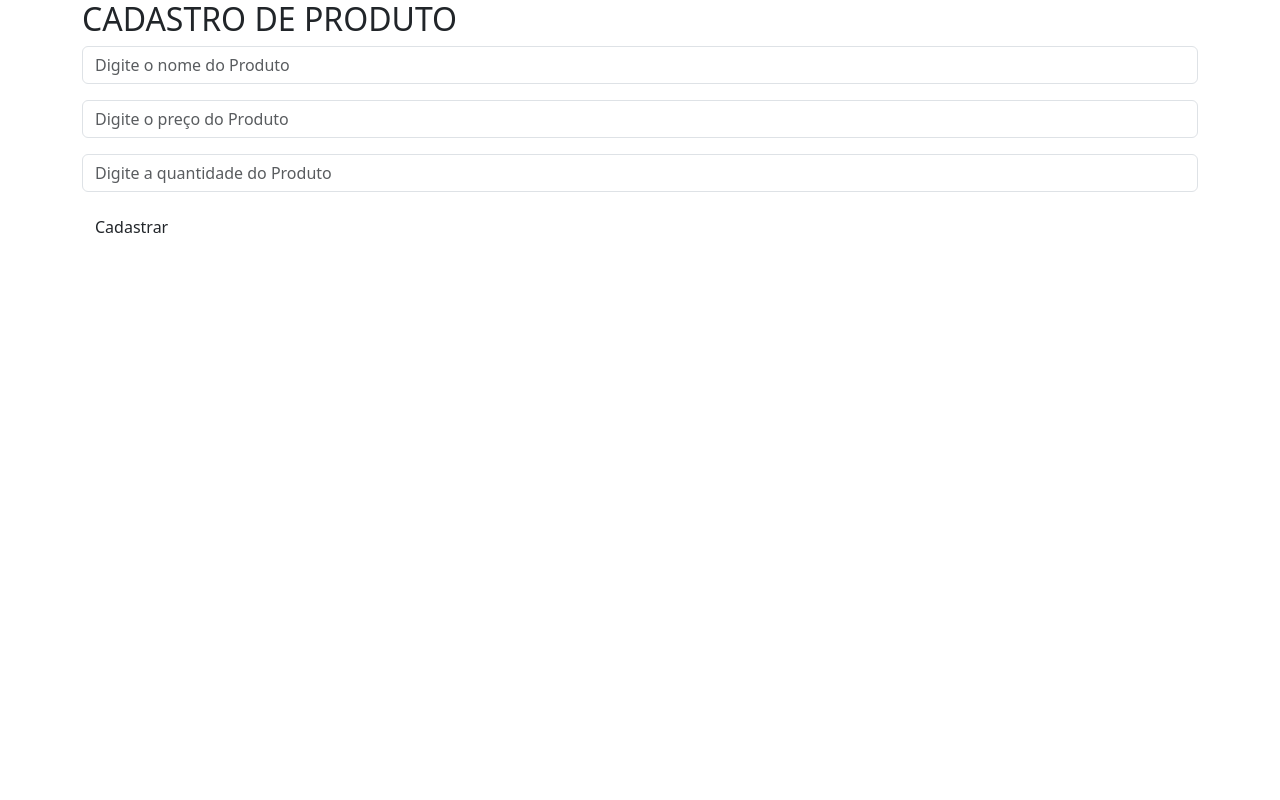
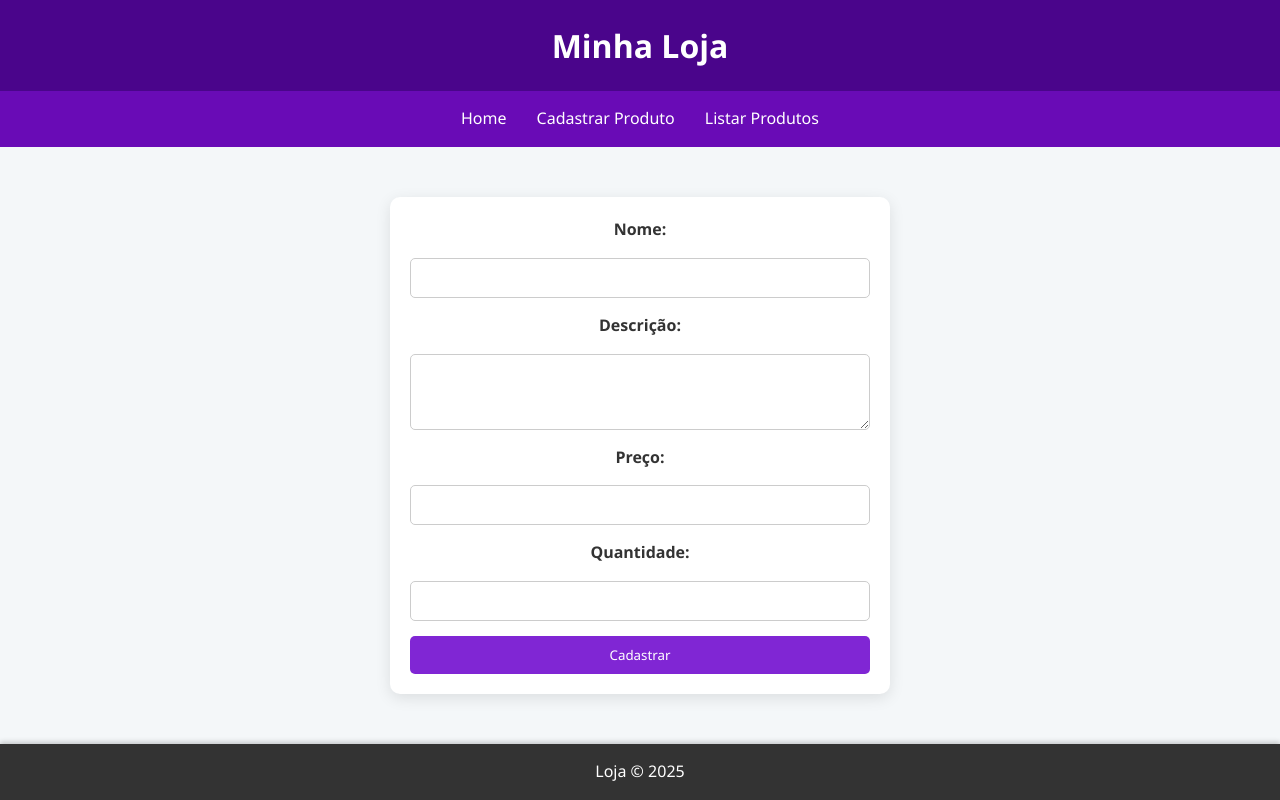
Before and after one commit to PatolinoOMag0/Loja1, a PHP site: page /form_cadastrar.php in a window 1280 px wide. Run offline with PHP 8.4, Linux system fonts and the light colour scheme.

Commit message:
Terminei

```diff
--- a/cabecalho.php
+++ b/cabecalho.php
@@ -1,12 +1,10 @@
-<!DOCTYPE html>
-<html lang="en">
-<head>
-    <meta charset="UTF-8">
-    <meta name="viewport" content="width=device-width, initial-scale=1.0">
-    <title>LoLja</title>
-    <link href="https://cdn.jsdelivr.net/npm/bootstrap@5.3.7/dist/css/bootstrap.min.css" rel="stylesheet" integrity="sha384-LN+7fdVzj6u52u30Kp6M/trliBMCMKTyK833zpbD+pXdCLuTusPj697FH4R/5mcr" crossorigin="anonymous">
-</head>
-<body>
-
-</body>
-</html>
+<header>
+    <h1>Minha Loja</h1>
+</header>
+<nav>
+    <ul>
+        <li><a href="index.php">Home</a></li>
+        <li><a href="form_cadastrar.php">Cadastrar Produto</a></li>
+        <li><a href="listar.php">Listar Produtos</a></li>
+    </ul>
+</nav>
--- a/form_cadastrar.php
+++ b/form_cadastrar.php
@@ -1,21 +1,31 @@
-<?php
-    include 'cabecalho.php';
-?>
+<?php include 'cabecalho.php'; ?>
+<!DOCTYPE html>
+<html lang="pt-br">
+<head>
+    <meta charset="UTF-8">
+    <title>Cadastrar Produto</title>
+    <link rel="stylesheet" href="style.css">
+</head>
 <body>
-    <div class="container">
-        <h2>CADASTRO DE PRODUTO</h2>
-    <form action= "inserir.php" method="POST">
-        <div class="mb-3">
-            <input type="text" name="produto" class="form-control" placeholder="Digite o nome do Produto">
-        </div>
-        <div class="mb-3">
-            <input type="text" name="preco" class="form-control" placeholder="Digite o preço do Produto">
-        </div>
-        <div class="mb-3">
-            <input type="text" name="quantidade" class="form-control" placeholder="Digite a quantidade do Produto">
-        </div>
-        <button type="submit" class=btn btn-primary>Cadastrar</button>
+<main>
+    <form action="inserir.php" method="post">
+        <label for="nome">Nome:</label>
+        <input type="text" name="nome" id="nome" required>
+
+        <label for="descricao">Descrição:</label>
+        <textarea name="descricao" id="descricao" rows="3"></textarea>
+
+        <label for="preco">Preço:</label>
+        <input type="number" name="preco" id="preco" step="0.01" min="0.01" required>
+
+        <label for="quantidade">Quantidade:</label>
+        <input type="number" name="quantidade" id="quantidade" min="0" required>
+
+        <button type="submit">Cadastrar</button>
     </form>
-
+</main>
+<footer>
+    Loja &copy; 2025
+</footer>
 </body>
 </html>
--- /dev/null
+++ b/style.css
@@ -0,0 +1,202 @@
+* {
+    margin: 0;
+    padding: 0;
+    box-sizing: border-box;
+    font-family: 'Segoe UI', Tahoma, Geneva, Verdana, sans-serif;
+}
+
+body {
+    background-color: #f4f7f9;
+    color: #333;
+    line-height: 1.6;
+    display: flex;
+    flex-direction: column;
+    min-height: 100vh;
+    margin: 0;
+}
+
+
+header {
+    background-color: rgb(74, 5, 139);
+    color: white;
+    padding: 20px;
+    text-align: center;
+    box-shadow: 0 2px 5px rgba(44, 3, 97, 0.2);
+}
+
+header h1 {
+    font-size: 2rem;
+}
+
+nav {
+    background-color: #690bb6;
+}
+
+nav ul {
+    list-style: none;
+    display: flex;
+    justify-content: center;
+    flex-wrap: wrap;
+}
+
+nav ul li {
+    margin: 0 15px;
+}
+
+nav ul li a {
+    color: white;
+    text-decoration: none;
+    padding: 15px 0;
+    display: block;
+    transition: 0.3s;
+}
+
+nav ul li a:hover {
+    color: #ffdd57;
+}
+
+main {
+    flex: 1;
+    display: flex;
+    justify-content: center;
+    align-items: center;
+    text-align: center;
+    padding: 20px;
+}
+
+.card {
+    background-color: white;
+    border-radius: 10px;
+    padding: 20px;
+    margin: 15px;
+    box-shadow: 0 4px 15px rgba(0,0,0,0.1);
+    transition: transform 0.3s, box-shadow 0.3s;
+    width: 250px;
+    text-align: center;
+    display: inline-block;
+    vertical-align: top;
+}
+
+.card:hover {
+    transform: translateY(-5px);
+    box-shadow: 0 8px 25px rgba(0,0,0,0.2);
+}
+
+.card img {
+    width: 100%;
+    height: 180px;
+    object-fit: cover;
+    border-radius: 8px;
+    margin-bottom: 10px;
+}
+
+.card h3 {
+    margin: 10px 0;
+    font-size: 1.2rem;
+    color: #007bff;
+}
+
+.card p {
+    font-size: 0.95rem;
+    color: #555;
+    margin-bottom: 15px;
+}
+
+.card button {
+    background-color: #2ab435;
+    color: white;
+    padding: 10px 15px;
+    border: none;
+    border-radius: 5px;
+    cursor: pointer;
+    transition: 0.3s;
+}
+
+.card button:hover {
+    background-color: #076e1d;
+}
+
+form {
+    display: flex;
+    flex-direction: column;
+    gap: 15px;
+    background-color: white;
+    padding: 20px;
+    border-radius: 10px;
+    box-shadow: 0 4px 15px rgba(0,0,0,0.1);
+
+    max-width: 500px;
+    width: 100%;
+    margin: 0 auto;
+}
+
+form label {
+    font-weight: bold;
+}
+
+form input[type="text"],
+form input[type="number"],
+form textarea {
+    padding: 10px;
+    border: 1px solid #ccc;
+    border-radius: 5px;
+}
+
+form button {
+    background-color: #8026d4;
+    color: white;
+    padding: 10px;
+    border: none;
+    border-radius: 5px;
+    cursor: pointer;
+    transition: 0.3s;
+}
+
+form button:hover {
+    background-color: #610fa3;
+}
+
+table {
+    width: 100%;
+    border-collapse: collapse;
+    margin-top: 20px;
+}
+
+table th, table td {
+    padding: 12px;
+    border: 1px solid #ccc;
+    text-align: left;
+}
+
+table th {
+    background-color: #f2f2f2;
+}
+
+footer {
+        text-align: center;
+        padding: 15px;
+        background-color: #333;
+        color: white;
+        box-shadow: 0 -2px 5px rgba(0,0,0,0.2);
+}
+
+@media (max-width: 768px) {
+    nav ul {
+        flex-direction: column;
+        align-items: center;
+    }
+
+    main {
+        margin: 10px;
+        padding: 15px;
+    }
+
+    .card {
+        width: 100%;
+        margin: 10px 0;
+    }
+
+    table, th, td {
+        font-size: 14px;
+    }
+}
```
Also changed, not shown: atualizar.php (added, +34 -0 lines), conexao.php (+8 -5 lines), excluir.php (added, +17 -0 lines), form_atualizar.php (+53 -35 lines), index.php (+10 -18 lines), inserir.php (+27 -13 lines), listar.php (+107 -40 lines), sucesso.php (added, +43 -0 lines), sucesso_atualizar.php (added, +43 -0 lines).
